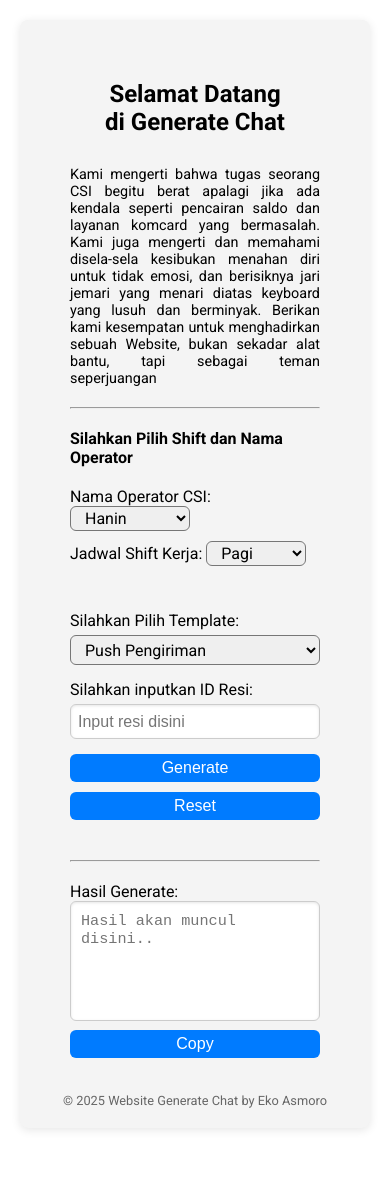
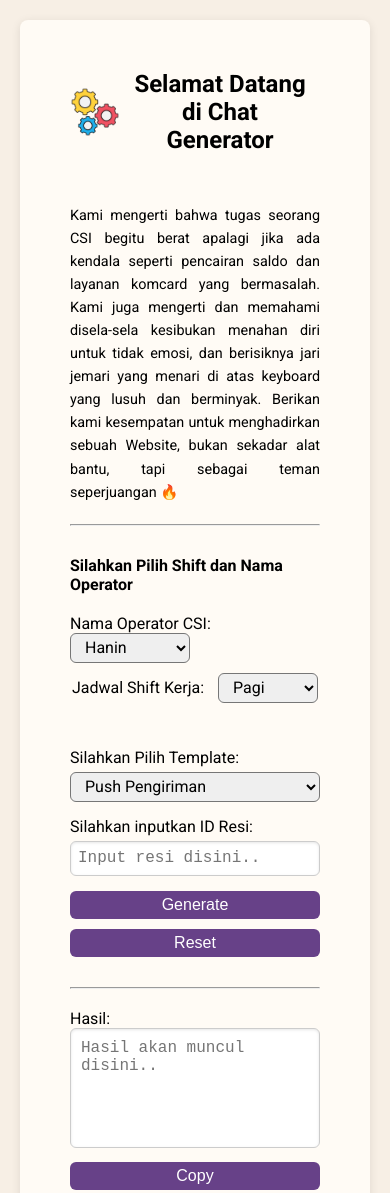
Before and after one commit to ekoasmoro/generatechat, a plain HTML site: page index.html in a window 390 px wide. Shown: the top 1193 px of the page. Before the commit the page ends 1148 px from the top, so only its background shows below. Drawn offline with Linux system fonts and the light colour scheme.

Commit message:
Merapikan html dan css

```diff
--- a/css/style.css
+++ b/css/style.css
@@ -1,4 +1,12 @@
 @import url("https://fonts.googleapis.com/css2?family=Roboto:wght@300;400;500;700&display=swap");
+
+:root {
+  --primary-color: #FFFBF5;
+  --secondary-color: #F7EFE5;
+  --others-color1: #C3ACD0;
+  --others-color2: #674188;
+  --hover-color: #503374;
+}
 
 * {
   margin: 0;
@@ -8,7 +16,7 @@
 
 body {
   font-family: "Roboto", sans-serif;
-  background-color: white;
+  background-color: var(--secondary-color);
   display: flex;
   align-items: center;
   justify-content: center;
@@ -17,7 +25,7 @@ body {
 main {
   max-width: 800px;
   margin: 20px 50px;
-  background-color: #f4f4f4;
+  background-color: var(--primary-color);
   border-radius: 8px;
   box-shadow: 0 2px 10px rgba(0, 0, 0, 0.1);
 }
@@ -30,46 +38,59 @@ section {
   padding: 10px 20px;
 }
 
-.greeting h1 {
+.judul {
+  display: flex;
+  align-items: center;
+  justify-content: center;
+  margin-bottom: 30px;
+}
+.judul h1 {
   font-size: 2rem;
   font-weight: 600;
   text-align: center;
-  margin: 30px;
+  margin: 20px 10px;
+}
+
+.judul img {
+  width: 50px;
 }
 
 .greeting p {
   font-size: 1rem;
   text-align: justify;
+  line-height: 1.6;
 }
 
 h2 {
   font-size: 1.2rem;
+  margin-top: 10px;
 }
+
 .pengguna {
   display: flex;
-  gap: 2rem;
+  gap: 5rem;
+  align-items: center;
 }
 
 .pengguna label {
+  margin-right: 10px;
   font-size: 1rem;
 }
 
-.pengguna #shift {
-  width: 100px;
-  height: 25px;
+.pengguna select {
   border-radius: 6px;
   padding: 0 10px;
   font-size: 1rem;
   font-family: "Roboto", sans-serif;
+  height: 30px;
 }
 
-.pengguna #operator {
+#operator {
   width: 120px;
-  height: 25px;
-  border-radius: 6px;
-  padding: 0 10px;
-  font-size: 1rem;
-  font-family: "Roboto", sans-serif;
+}
+
+#shift {
+  width: 100px;
 }
 
 .persiapan {
@@ -106,26 +127,35 @@ h2 {
 .persiapan input {
   width: 300px;
   height: 35px;
+  font-family: monospace;
   padding: 2px 7px;
   font-size: 1rem;
   border-radius: 6px;
   border: 1px solid #ccc;
-  box-sizing: border-box;
   box-shadow: inset 0 1px 3px rgba(0, 0, 0, 0.1);
+}
+
+.invalid-popup {
+  display: none;
+  color: red;
+  font-size: 0.9rem;
+}
+
+.invalid-popup.active {
+  display: block;
 }
 
 .persiapan .button-group {
   display: flex;
-  margin: 10px 0;
-  margin-bottom: 10px;
   gap: 10px;
+  margin-top: 10px;
 }
 
 .button-group button {
   padding: 5px 10px;
   border: none;
   border-radius: 6px;
-  background-color: #007bff;
+  background-color: var(--others-color2);
   color: white;
   cursor: pointer;
   font-size: 1rem;
@@ -133,32 +163,32 @@ h2 {
 }
 
 .button-group button:hover {
-  background-color: #0056b3;
+  background-color: var(--hover-color);
 }
 
 .hasil-generate label {
-    font-size: 1rem;
-    margin: 10px 0;
-    font-family: "Roboto", sans-serif;
+  font-size: 1rem;
+  margin: 10px 0;
+  font-family: "Roboto", sans-serif;
 }
 
 .hasil textarea {
   resize: none;
   width: 100%;
-  padding: 10px 10px;
+  padding: 10px;
   height: 150px;
+  font-size: 1rem;
   border-radius: 6px;
   border: 1px solid #ccc;
-  box-sizing: border-box;
   box-shadow: inset 0 1px 3px rgba(0, 0, 0, 0.1);
+  font-family: monospace;
 }
 
 .hasil button {
-  margin: 5px 0;
   padding: 5px 10px;
   border: none;
   border-radius: 6px;
-  background-color: #007bff;
+  background-color: var(--others-color2);
   color: white;
   cursor: pointer;
   font-size: 1rem;
@@ -167,14 +197,32 @@ h2 {
 }
 
 .hasil button:hover {
-  background-color: #0056b3;
+  background-color: var(--hover-color);
 }
 
 .button-copy {
+  margin-top: 10px;
   display: flex;
+  align-items: center;
   gap: 10px;
-  align-items: center;
 }
+
+.copy-popup {
+
+  display: none;
+  font-size: 0.9rem;
+  color: green;
+  background-color: #e9ffe9;
+  border: 1px solid green;
+  padding: 5px 10px;
+  border-radius: 5px;
+  white-space: nowrap;
+}
+
+.copy-popup.active {
+  display: block;
+}
+
 
 footer {
   text-align: center;
@@ -182,7 +230,6 @@ footer {
   font-size: 0.8rem;
   color: #666;
 }
-
 
 /* === RESPONSIVE LAYOUT === */
 @media (max-width: 768px) {
@@ -195,10 +242,7 @@ footer {
     gap: 10px;
   }
 
-  .persiapan input {
-    width: 100%;
-  }
-
+  .persiapan input,
   .persiapan select {
     width: 100%;
   }
@@ -207,7 +251,8 @@ footer {
     flex-direction: column;
   }
 
-  .hasil button {
+  .hasil button,
+  .button-copy button {
     width: 100%;
   }
 
@@ -227,7 +272,7 @@ footer {
 }
 
 @media (max-width: 480px) {
-  .greeting h1 {
+  .judul h1 {
     font-size: 1.5rem;
   }
 
--- a/index.html
+++ b/index.html
@@ -4,24 +4,29 @@
     <meta charset="UTF-8" />
     <meta name="viewport" content="width=device-width, initial-scale=1.0" />
     <link rel="stylesheet" href="./css/style.css" />
-    <title>Generate Chat Komship</title>
+    <title>Chat Generator Komship</title>
   </head>
   <body>
     <main>
       <section>
         <div class="greeting">
-          <h1>Selamat Datang di Generate Chat</h1>
+          <div class="judul">
+            <img src="./images/gear.png" alt="gear" />
+            <h1>Selamat Datang di Chat Generator</h1>
+          </div>
           <p>
             Kami mengerti bahwa tugas seorang CSI begitu berat apalagi jika ada
             kendala seperti pencairan saldo dan layanan komcard yang bermasalah.
             Kami juga mengerti dan memahami disela-sela kesibukan menahan diri
-            untuk tidak emosi, dan berisiknya jari jemari yang menari diatas
+            untuk tidak emosi, dan berisiknya jari jemari yang menari di atas
             keyboard yang lusuh dan berminyak. Berikan kami kesempatan untuk
             menghadirkan sebuah Website, bukan sekadar alat bantu, tapi sebagai
-            teman seperjuangan
+            teman seperjuangan 🔥
           </p>
         </div>
+
         <hr />
+
         <h2>Silahkan Pilih Shift dan Nama Operator</h2>
         <div class="pengguna">
           <div class="pilih-operator">
@@ -34,7 +39,7 @@
           </div>
           <div class="pilih-shift">
             <label for="shift">Jadwal Shift Kerja:</label>
-            <select name="jadwal" id="shift">
+            <select name="shift" id="shift">
               <option value="pagi">Pagi</option>
               <option value="siang">Siang</option>
               <option value="sore">Sore</option>
@@ -42,26 +47,28 @@
             </select>
           </div>
         </div>
+
         <div class="persiapan">
           <div class="pilih-method">
             <label for="method">Silahkan Pilih Template: </label>
-            <select name="pilih" id="method">
-              <option value="push">Push Pengiriman</option>
-              <option value="push">Push Return</option>
-              <option value="push">Pengiriman Ulang</option>
-              <option value="push">Laporan POD</option>
-              <option value="push">Pengiriman di Return</option>
-              <option value="push">Bantu Klaim</option>
+            <select name="method" id="method">
+              <option value="push-pengiriman">Push Pengiriman</option>
+              <option value="push-return">Push Return</option>
+              <option value="pengiriman-ulang">Pengiriman Ulang</option>
+              <option value="laporan-pod">Laporan POD</option>
+              <option value="pengiriman-di-return">Pengiriman di Return</option>
+              <option value="bantu-klaim">Bantu Klaim</option>
             </select>
           </div>
 
           <div class="input-resi">
-            <label for="idresi">Silahkan inputkan ID Resi: </label>
+            <label for="resi">Silahkan inputkan ID Resi: </label>
             <div class="resi-container">
               <input
                 type="text"
                 id="resi"
-                placeholder="Input resi disini"
+                name="resi"
+                placeholder="Input resi disini.."
                 maxlength="25"
                 required
               />
@@ -70,15 +77,18 @@
               </div>
             </div>
           </div>
+
           <div class="button-group">
-            <button>Generate</button>
-            <button>Reset</button>
+            <button id="generateBtn">Generate</button>
+            <button id="resetBtn">Reset</button>
           </div>
         </div>
-         <hr />
+
+        <hr />
+
         <div class="hasil">
           <div class="hasil-generate">
-            <label for="hasil">Hasil Generate:</label>
+            <label for="hasil">Hasil:</label>
             <textarea
               id="hasil"
               name="hasil"
@@ -88,13 +98,14 @@
             ></textarea>
           </div>
           <div class="button-copy">
-            <button id="copyBtn">Copy</button>
-            <div class="copy-popup">
+            <button id="copyBtn" aria-label="Copy Template">Copy</button>
+            <div class="copy-popup" id="copyPopup">
               <p>✅ Yeay! Template Berhasil di Copy</p>
             </div>
           </div>
         </div>
       </section>
+
       <footer>
         <p>&copy; 2025 Website Generate Chat by Eko Asmoro</p>
       </footer>
```
Also changed, not shown: images/gear.png (added), 1 other file.
